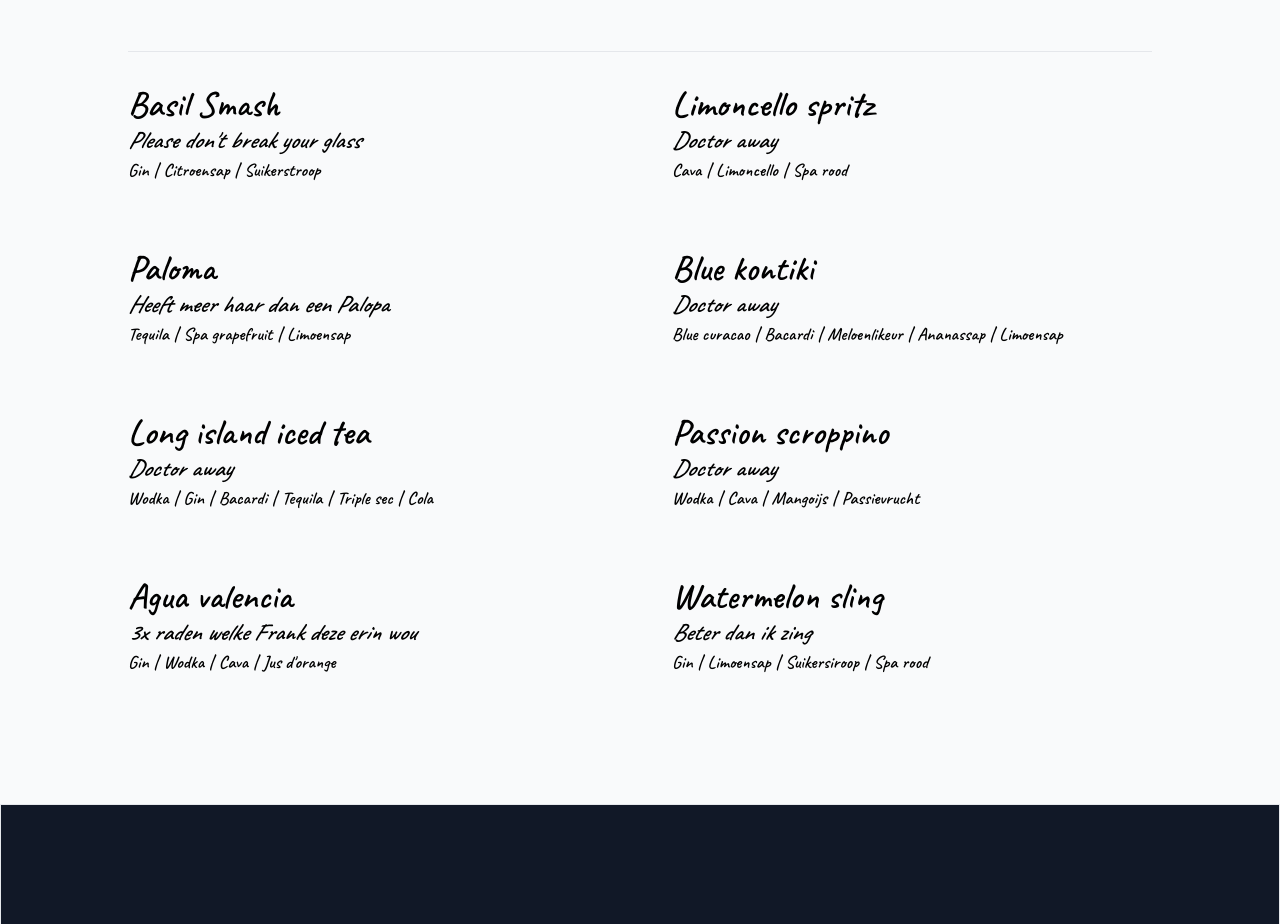
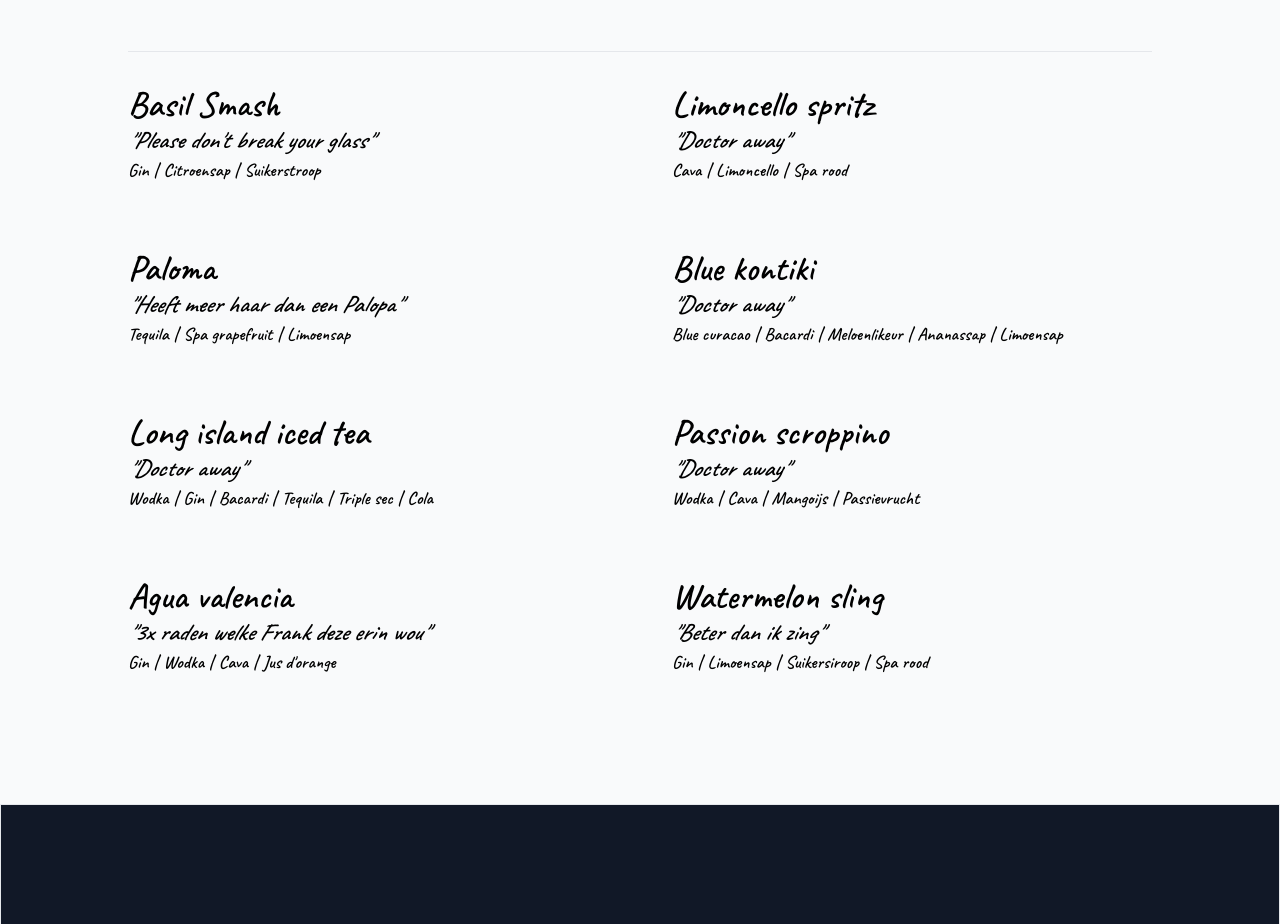
Before and after one commit to actuallyfrank/cazzo-cocktail-club, a Next.js app: page / in a window 1280 px wide. Shown: the part 1033-1957 px from the top of the page. Built offline with nearby package versions, Linux system fonts and the light colour scheme.

Commit message:
Add double quotes

```diff
--- a/components/Menu.tsx
+++ b/components/Menu.tsx
@@ -51,7 +51,7 @@ export function Item({ title, quote, ingredients }: ItemInterface) {
       className=" hover:scale-105 transition-transform duration-300"
     >
       <h2 className="text-4xl">{title}</h2>
-      <h3 className="text-2xl italic">{quote}</h3>
+      <h3 className="text-2xl italic">"{quote}"</h3>
 
       <h5 className="text-lg">
         {ingredients.map((ingredient, index) => (
```
